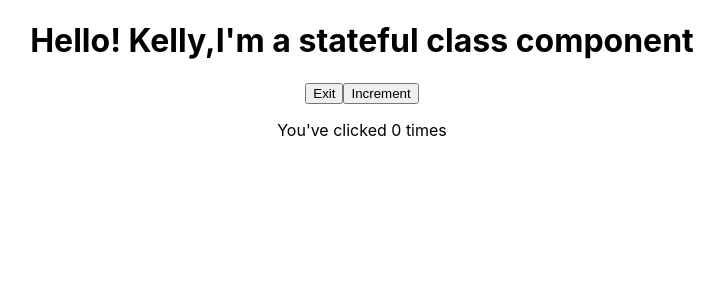
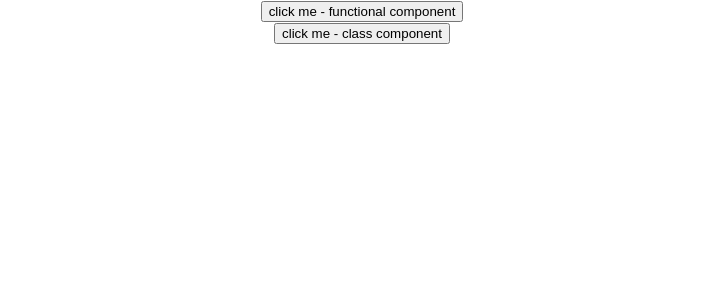
Before and after one commit to quiltingcode/gitpod-react, a React (Create React App) app in the folder my-app/: page / in a window 1280 px wide. Shown: the top 300 px of the page, without its empty margins (278-1003 px from the left). Built offline with nearby package versions, Linux system fonts and the light colour scheme.

Commit message:
Create events functional and class components

```diff
--- a/my-app/src/App.js
+++ b/my-app/src/App.js
@@ -5,6 +5,8 @@
 import StatefulGreeting from './components/StatefulGreeting';
 import StatefulGreetingWithCallback from './components/StatefulGreetingWithCallback';
 import StatefulGreetingWithPrevState from './components/StatefulGreetingWithPrevState';
+import EventsFunctional from './components/EventsFunctional';
+import EventsClass from './components/EventsClass';
 
 function App() {
   return (
@@ -13,7 +15,9 @@
       <FunctionalGreetingWithProps greeting="Nice to meet you!" name="Mike" age="32" /> */}
       {/* < StatefulGreeting greeting="I'm a stateful class component" name="Kelly" /> */}
       {/* < StatefulGreetingWithCallback greeting="I'm a stateful class component" name="Kelly" /> */}
-      < StatefulGreetingWithPrevState greeting="I'm a stateful class component" name="Kelly" />
+      {/* < StatefulGreetingWithPrevState greeting="I'm a stateful class component" name="Kelly" /> */}
+      <EventsFunctional />
+      <EventsClass />
     </div>
   );
 }
--- /dev/null
+++ b/my-app/src/components/EventsClass.js
@@ -0,0 +1,13 @@
+import React, { Component } from 'react'
+
+export class EventsClass extends Component {
+  render() {
+    return (
+      <div>
+        <button>click me - class component</button>
+      </div>
+    )
+  }
+}
+
+export default EventsClass
--- /dev/null
+++ b/my-app/src/components/EventsFunctional.js
@@ -0,0 +1,11 @@
+import React from 'react'
+
+function EventsFunctional() {
+  return (
+    <div>
+        <button>click me - functional component</button>
+    </div>
+  )
+}
+
+export default EventsFunctional
```
